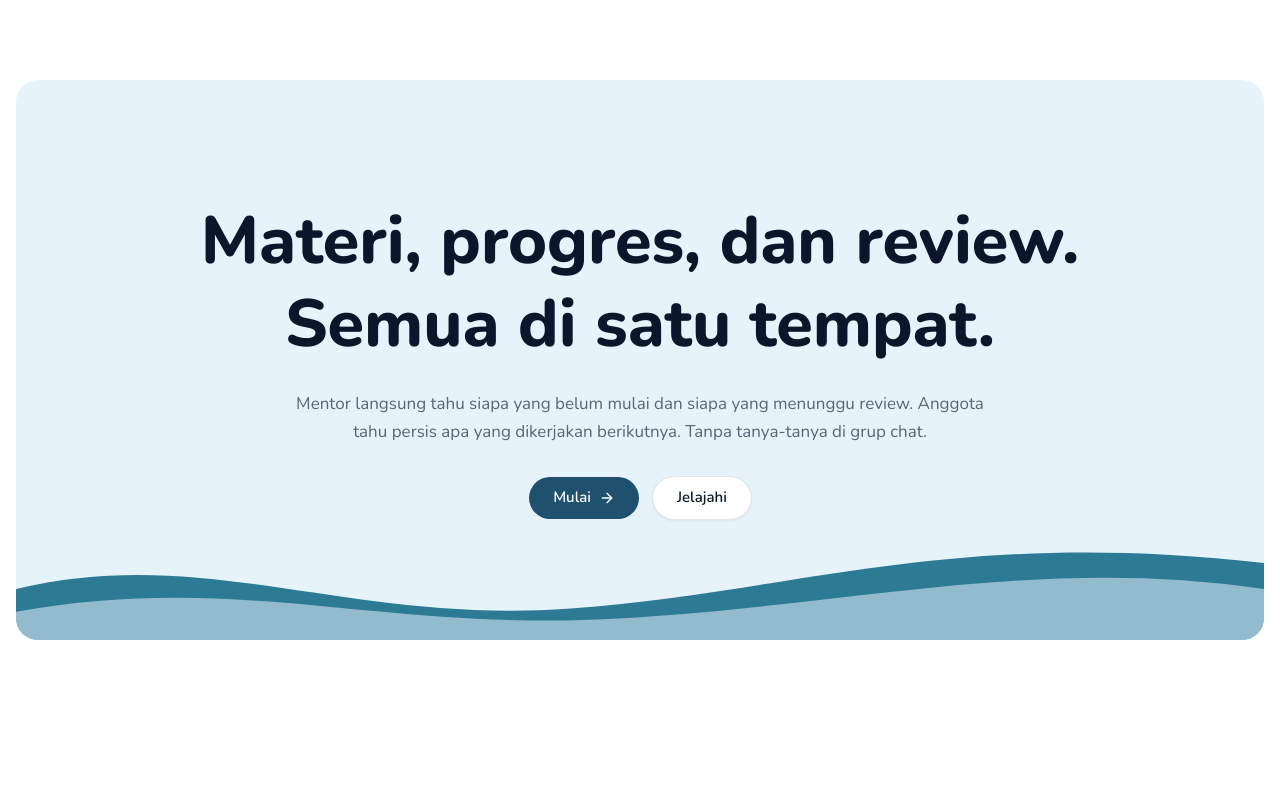
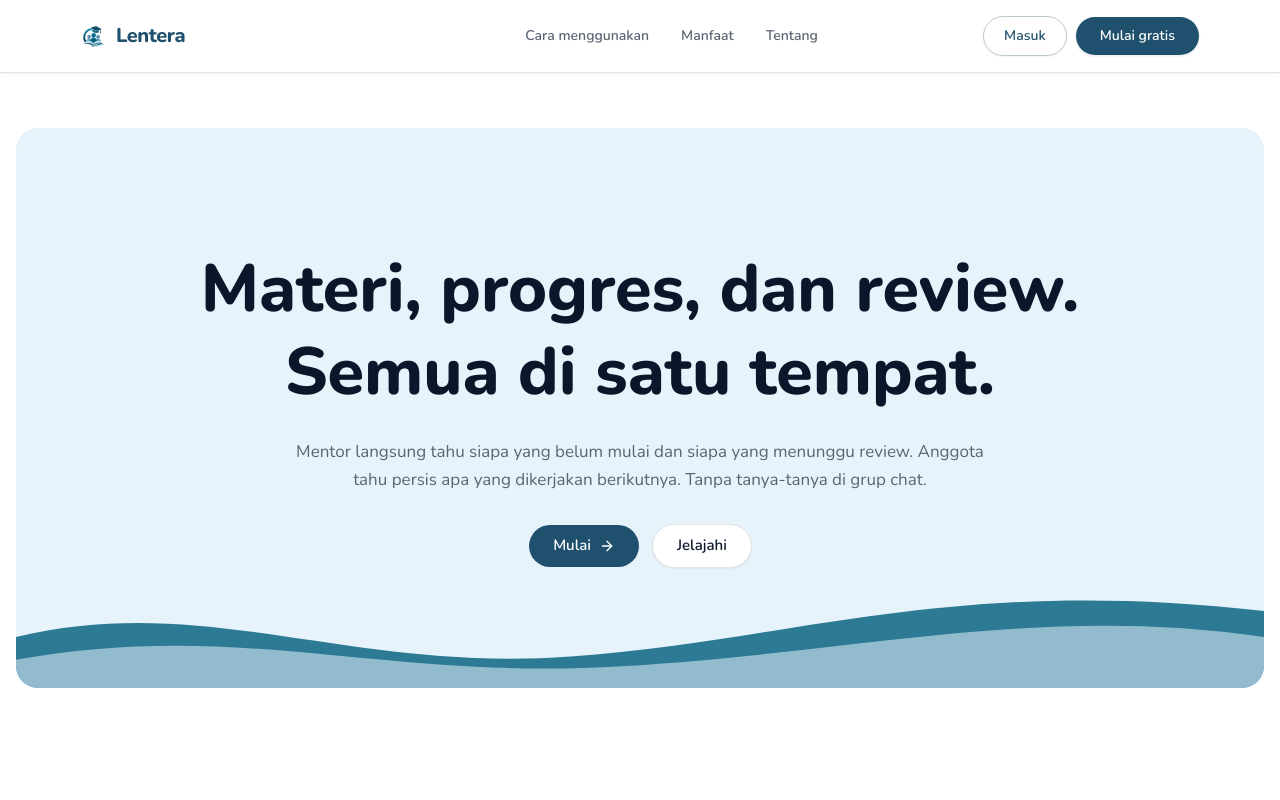
Before and after one commit to fahrypratama17/Lentera, a Next.js app in the folder FrontEnd/: page /home in a window 1280 px wide. Shown: the top 800 px of the page. Built offline with nearby package versions, Linux system fonts and the light colour scheme.

Commit message:
Feat: Add Navbar Component

```diff
--- a/FrontEnd/src/features/home/components/HeroSection.tsx
+++ b/FrontEnd/src/features/home/components/HeroSection.tsx
@@ -5,7 +5,7 @@ import Link from "next/link"
 
 export function Hero() {
   return (
-    <section id="top" className="relative overflow-hidden bg-background px-4 pt-14 pb-28 sm:pt-20 sm:pb-32 mx-auto">
+    <section id="top" className="relative overflow-hidden bg-background px-4 pt-40 md:pt-32 pb-28 mx-auto">
       <div className="flex items-center justify-center">
         <div className="w-full container overflow-hidden bg-secondary-light relative z-10 flex flex-col items-center gap-6 text-center px-4 py-30 rounded-3xl">
 
--- a/FrontEnd/src/features/home/container/HomeContainer.tsx
+++ b/FrontEnd/src/features/home/container/HomeContainer.tsx
@@ -1,3 +1,4 @@
+import { Navbar } from "@/shared/components/Navbar/Navbar";
 import { About } from "../components/AboutSection";
 import { Benefits } from "../components/BenefitSection";
 import { Cta } from "../components/CTASection";
@@ -8,6 +9,7 @@ import { HowTo } from "../components/HowToSection";
 export default function Home() {
   return (
     <div className="flex min-h-dvh flex-col bg-background">
+      <Navbar/>
       <main className="flex-1">
         <Hero />
         <HowTo />
--- /dev/null
+++ b/FrontEnd/src/shared/components/Logo/Logo.tsx
@@ -0,0 +1,22 @@
+"use client"
+
+import Link from "next/link"
+import { Users } from "lucide-react"
+import Image from "next/image"
+
+export function Logo({ onNavigate }: { onNavigate?: () => void }) {
+  return (
+    <Link
+      href="#top"
+      onClick={onNavigate}
+      aria-label="Lentera - Learning Tracker"
+      className="flex shrink-0 items-center gap-2 rounded-full w-1/4
+        focus-visible:ring-2 focus-visible:ring-ring focus-visible:outline-none"
+    >
+      <Image src={"/logo.webp"} alt="Logo-Navbar" width={500} height={500} className="w-[10%]"/>
+      <span className="flex flex-col leading-tight">
+        <span className="text-[20px] font-extrabold tracking-tight text-primary">Lentera</span>
+      </span>
+    </Link>
+  )
+}
--- /dev/null
+++ b/FrontEnd/src/shared/components/Navbar/Navbar.tsx
@@ -0,0 +1,112 @@
+"use client"
+
+import Link from "next/link"
+import { Menu, X } from "lucide-react"
+import { Button } from "@/shared/components/ui/button"
+import { useNavbar } from "@/shared/hooks/use-navbar"
+import { Logo } from "../Logo/Logo"
+import { NAV_LINKS } from "@/features/home/data/data"
+import { cn } from "@/lib/utils"
+
+export function Navbar() {
+  const { scrolled, menuOpen, toggleMenu, closeMenu } = useNavbar()
+
+  return (
+    <header className={cn("navbar", scrolled ? "scrolled" : "not-scrolled")}>
+      <div className="navbar__inner">
+        <Logo onNavigate={closeMenu} />
+
+        <nav
+          aria-label="Navigasi utama"
+          className="hidden items-center gap-1 lg:flex"
+        >
+          {NAV_LINKS.map((l) => (
+            <Link
+              key={l.href}
+              href={l.href}
+              className="rounded-full px-3.5 py-2 text-sm font-semibold text-secondary-text
+                transition-colors hover:bg-secondary-light hover:text-primary
+                focus-visible:ring-2 focus-visible:ring-ring focus-visible:outline-none"
+            >
+              {l.label}
+            </Link>
+          ))}
+        </nav>
+
+        <div className="hidden shrink-0 items-center gap-2 lg:flex">
+          <Button
+            variant="outline"
+            className="h-10 cursor-pointer rounded-full border-primary/30 bg-transparent px-5
+              text-sm font-semibold text-primary
+              hover:border-primary hover:bg-secondary-light"
+          >
+            <Link href="/auth">Masuk</Link>
+          </Button>
+
+          <Button
+            className="group h-10 cursor-pointer rounded-full bg-primary px-6 text-sm font-semibold
+              text-white shadow-[0_1px_2px_rgba(10,23,43,0.06)]
+              transition-all hover:-translate-y-0.5 hover:bg-primary/90
+              hover:shadow-[0_10px_24px_-12px_rgba(31,80,109,0.7)] cursor-pointer"
+          >
+            <Link href="/auth">Mulai gratis</Link>
+          </Button>
+        </div>
+
+        <button
+          type="button"
+          onClick={toggleMenu}
+          aria-label={menuOpen ? "Tutup menu" : "Buka menu"}
+          aria-expanded={menuOpen}
+          aria-controls="mobile-menu"
+          className="ml-auto grid size-10 place-items-center rounded-full text-primary
+            transition-colors hover:bg-secondary-light lg:hidden"
+        >
+          {menuOpen ? <X size={22} /> : <Menu size={22} />}
+        </button>
+      </div>
+
+      {menuOpen && (
+        <nav
+          id="mobile-menu"
+          aria-label="Navigasi mobile"
+          className="absolute inset-x-0 top-[calc(100%+10px)]
+            flex flex-col gap-1 rounded-2xl border border-primary/15
+            bg-background p-3 shadow-[0_18px_40px_-18px_rgba(10,23,43,0.35)]
+            duration-200 animate-in fade-in slide-in-from-top-2 lg:hidden"
+        >
+          {NAV_LINKS.map((l) => (
+            <Link
+              key={l.href}
+              href={l.href}
+              onClick={closeMenu}
+              className="rounded-xl px-4 py-3 text-sm font-semibold text-secondary-text
+                transition-colors hover:bg-secondary-light hover:text-primary"
+            >
+              {l.label}
+            </Link>
+          ))}
+
+          <div className="mt-1 flex flex-col gap-2 border-t border-border pt-3">
+            <Button
+              variant="outline"
+              className="h-11 w-full rounded-xl border-primary/30 text-sm font-semibold text-primary"
+            >
+              <Link href="/login" onClick={closeMenu}>
+                Masuk
+              </Link>
+            </Button>
+
+            <Button
+              className="h-11 w-full rounded-xl bg-primary text-sm font-semibold text-white hover:bg-primary/90"
+            >
+              <Link href="/register" onClick={closeMenu}>
+                Mulai gratis
+              </Link>
+            </Button>
+          </div>
+        </nav>
+      )}
+    </header>
+  )
+}
--- /dev/null
+++ b/FrontEnd/src/shared/hooks/use-navbar.ts
@@ -0,0 +1,42 @@
+"use client"
+
+import { useCallback, useEffect, useState } from "react"
+
+export function useNavbar() {
+  const [scrolled, setScrolled] = useState(false)
+  const [menuOpen, setMenuOpen] = useState(false)
+
+  useEffect(() => {
+    const onScroll = () => setScrolled(window.scrollY > 12)
+    onScroll()
+    window.addEventListener("scroll", onScroll, { passive: true })
+    return () => window.removeEventListener("scroll", onScroll)
+  }, [])
+
+  useEffect(() => {
+    const prev = document.body.style.overflow
+    document.body.style.overflow = menuOpen ? "hidden" : prev
+    return () => {
+      document.body.style.overflow = prev
+    }
+  }, [menuOpen])
+
+  useEffect(() => {
+    const mq = window.matchMedia("(min-width: 1024px)")
+    const onChange = () => mq.matches && setMenuOpen(false)
+    mq.addEventListener("change", onChange)
+    return () => mq.removeEventListener("change", onChange)
+  }, [])
+
+  useEffect(() => {
+    if (!menuOpen) return
+    const onKey = (e: KeyboardEvent) => e.key === "Escape" && setMenuOpen(false)
+    window.addEventListener("keydown", onKey)
+    return () => window.removeEventListener("keydown", onKey)
+  }, [menuOpen])
+
+  const toggleMenu = useCallback(() => setMenuOpen((v) => !v), [])
+  const closeMenu = useCallback(() => setMenuOpen(false), [])
+
+  return { scrolled, menuOpen, toggleMenu, closeMenu }
+}
--- a/FrontEnd/src/shared/style/globals.css
+++ b/FrontEnd/src/shared/style/globals.css
@@ -168,6 +168,53 @@
   }
 }
 
+@layer components {
+  .navbar {
+    @apply fixed inset-x-0 top-0 z-50 mx-auto flex items-center
+      text-primary-text
+      transition-all duration-300 ease-in-out;
+  }
+
+  .navbar__inner {
+    @apply flex w-full items-center justify-between gap-6;
+  }
+
+  .navbar.not-scrolled {
+    @apply w-full
+      border-b border-primary/15
+      bg-background
+      px-5 py-4
+      shadow-[0_1px_2px_rgba(10,23,43,0.06)]
+      lg:px-8;
+  }
+  .navbar.not-scrolled .navbar__inner {
+    margin-inline: auto;
+    max-width: 1120px;
+  }
+
+  .navbar.scrolled {
+    @apply top-4
+      w-[85%]
+      rounded-full
+      border border-primary/20
+      bg-background/90
+      px-5 py-3
+      shadow-[0_14px_34px_-16px_rgba(10,23,43,0.22)]
+      backdrop-blur-xl
+      lg:px-6;
+  }
+
+  @media (max-width: 768px) {
+    .navbar.scrolled {
+      @apply top-3 w-[94%] rounded-2xl px-4 py-2.5;
+    }
+    .navbar.not-scrolled {
+      @apply px-4 py-3;
+    }
+  }
+}
+
+
 @layer base {
   html {
     scroll-behavior: smooth;
```
Also changed, not shown: 1 other file (tests, documents, lock files or other folders).
